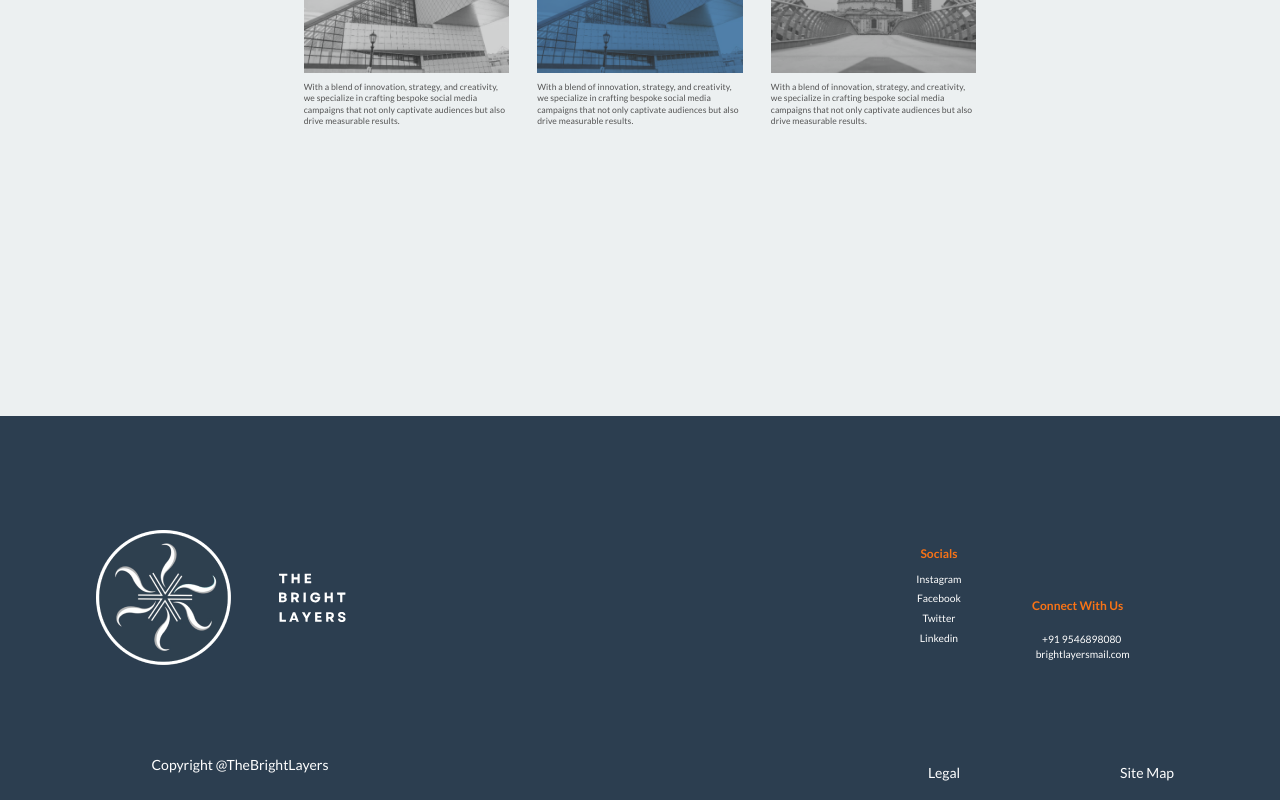
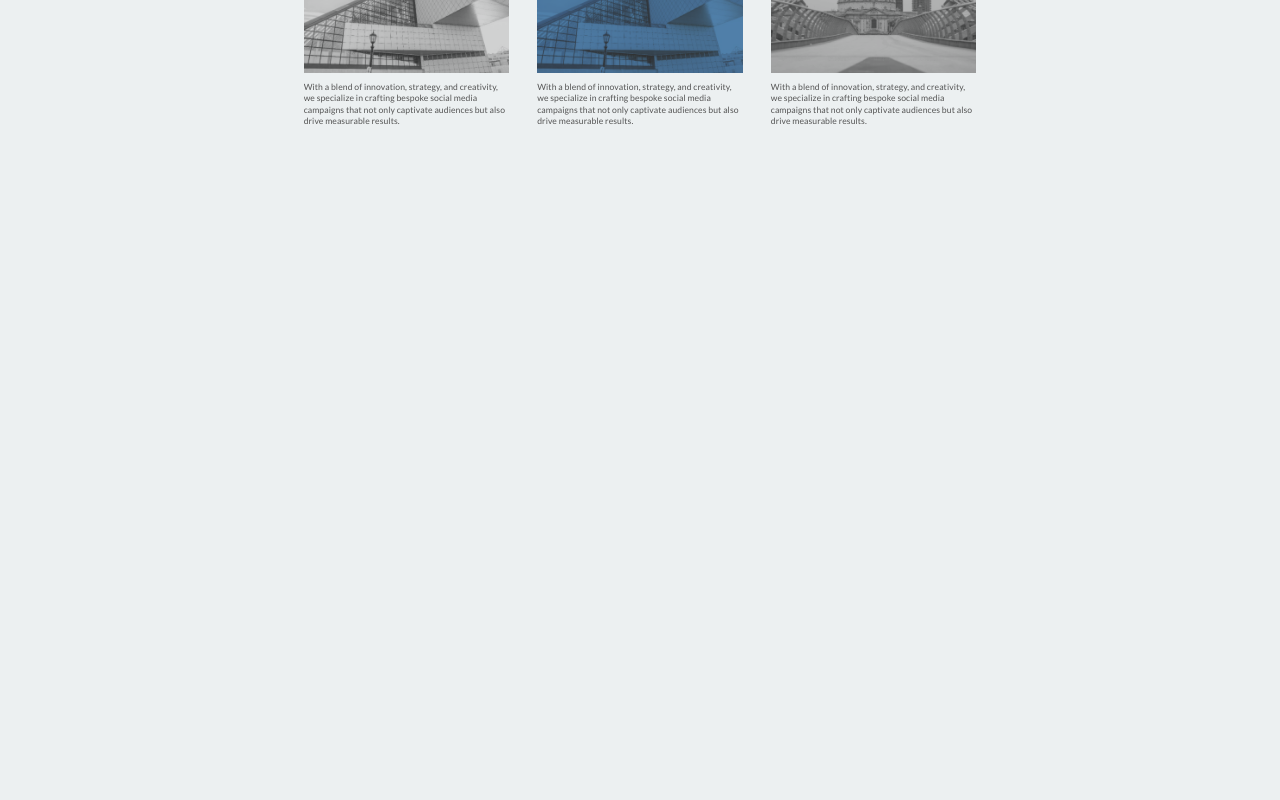
Before and after one commit to Stormlite12/J1-BrightLayers-, a React (Vite) app: page / in a window 1280 px wide. Shown: the part 6030-6830 px from the top of the page. After the commit the page ends 6297 px from the top, so only its background shows below. Built offline with nearby package versions, Linux system fonts and the light colour scheme.

Commit message:
update2.0

```diff
--- a/src/pages/Home.jsx
+++ b/src/pages/Home.jsx
@@ -239,9 +239,9 @@
 
          <BlogSpot/>
 
-        <div className="w-full">
+        {/* <div className="w-full">
         <Footer/>
-        </div>
+        </div> */}
 
       </div>
     </div>
```
